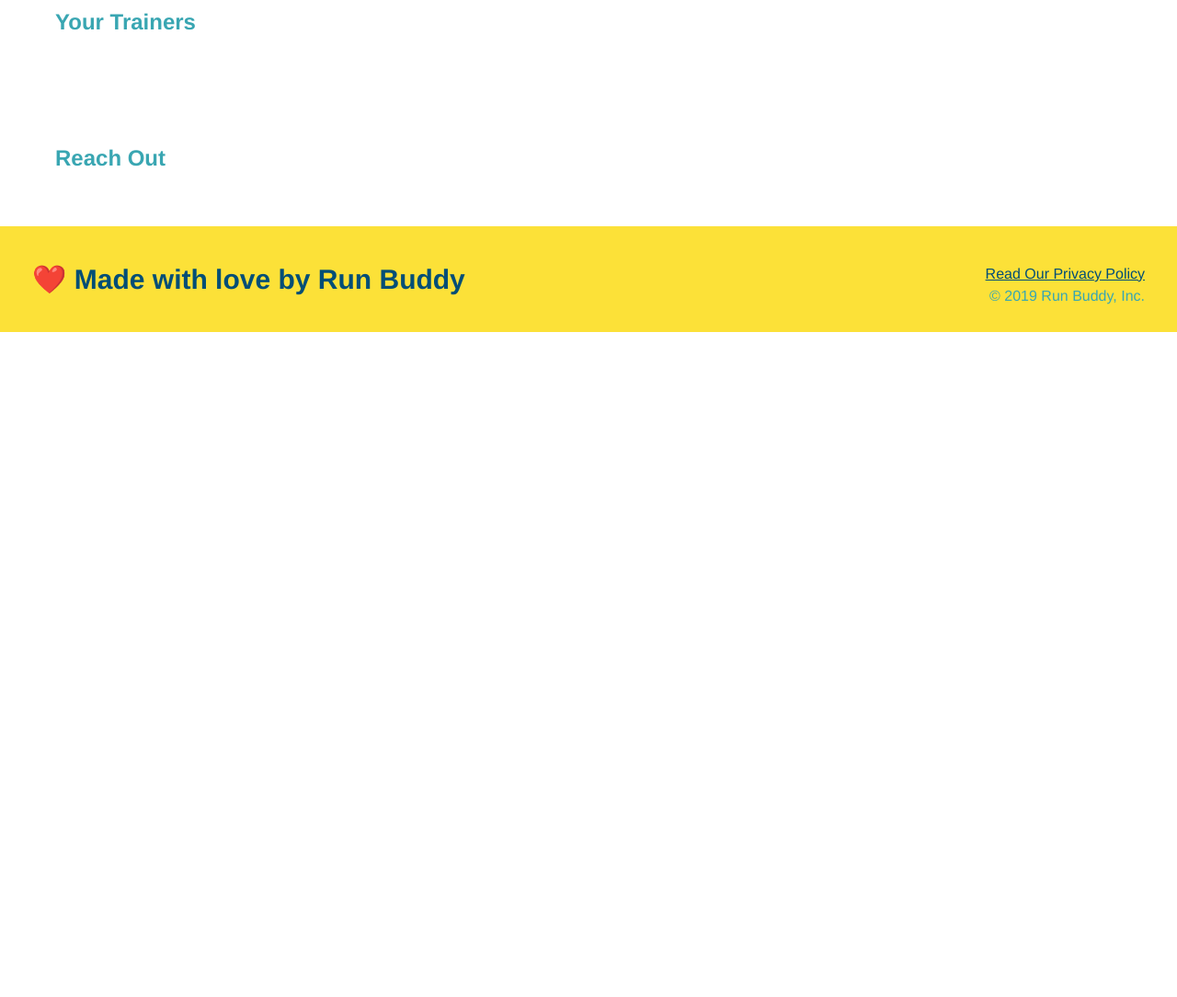
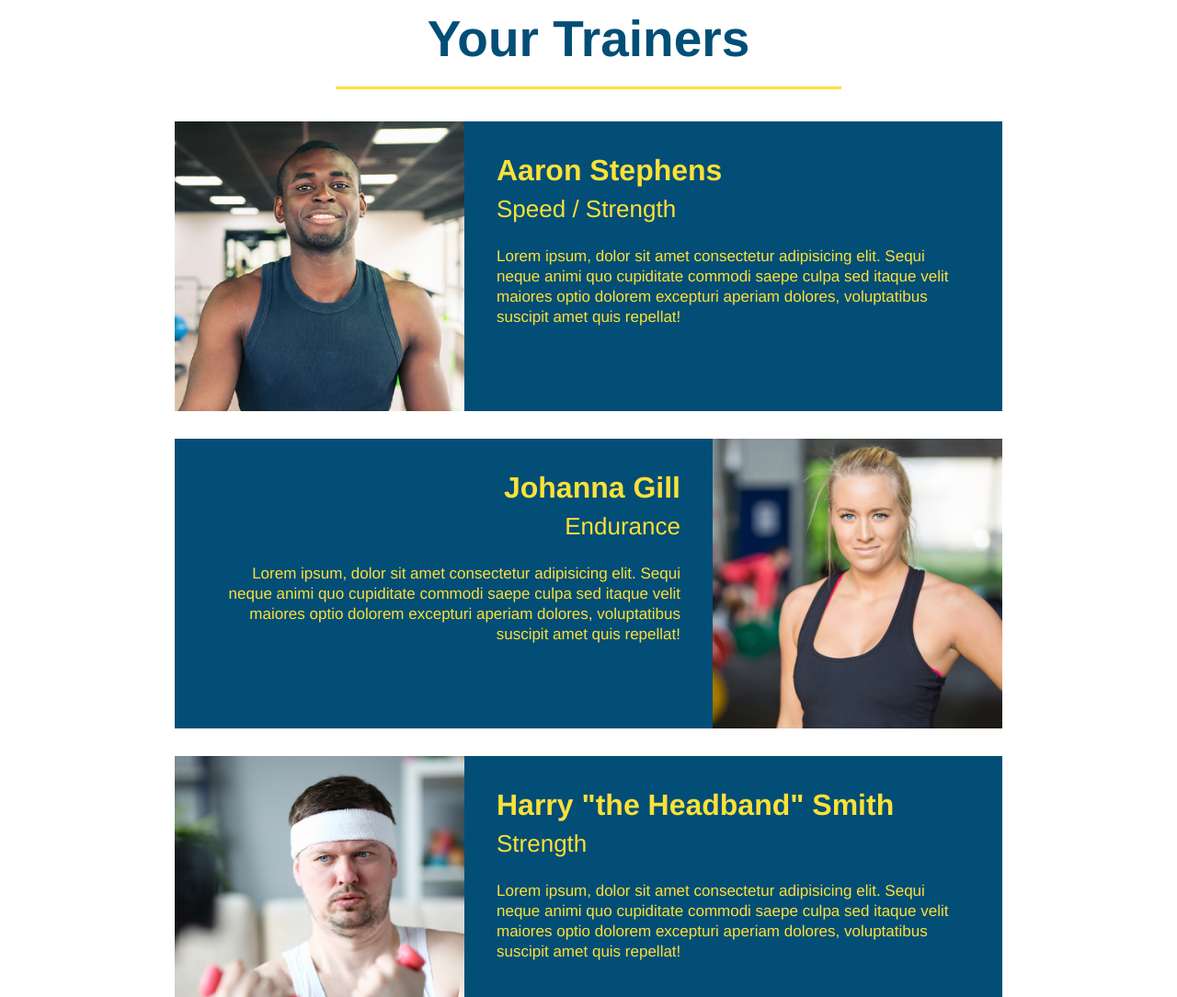
Before and after one commit to magoofy/run-buddy, a plain HTML site: page index.html in a window 1280 px wide. Shown: the part 2780-3864 px from the top of the page at 92% size. Before the commit the page ends 3141 px from the top, so only its background shows below. Drawn offline with Linux system fonts and the light colour scheme.

Commit message:
added trainers section

```diff
--- a/assets/css/style.css
+++ b/assets/css/style.css
@@ -166,3 +166,43 @@ section {
 .steps span{
     font-size: 38px;
 }
+
+/*trainers styling*/
+.trainers {
+    text-align: center;
+}
+.trainer {
+    width: 900px;
+    margin: 0 auto 30px auto;
+    background: #024e76;
+    color: #fce138;
+    overflow: auto;
+}
+.trainer img{
+    width: 35%;
+    float: left;
+}
+.trainer-bio {
+    padding: 35px;
+    float: left;
+    width: 65%;
+}
+.text-left {
+    text-align: left;
+}
+.text-right {
+    text-align: right;
+}
+.trainer-bio h3 {
+    font-size: 32px;
+    margin-bottom: 8px;
+}
+.trainer-bio h4 {
+    font-weight: lighter;
+    font-size: 26px;
+    margin-bottom: 25px;
+}
+.trainer-bio p {
+    font-size: 17px;
+    line-height: 1.3;
+}
--- a/index.html
+++ b/index.html
@@ -23,10 +23,10 @@
                     <a href ="#what-you-do">What You Do</a>
                 </li>
                 <li>
-                    <a href ="you-trainers">Your Trainers</a>
+                    <a href ="#your-trainers">Your Trainers</a>
                 </li>
                 <li>
-                    <a href ="reach-out">Reach out</a>
+                    <a href ="#reach-out">Reach out</a>
                 </li>
             </ul>
         </nav>
@@ -100,11 +100,49 @@
     </section>
 
     <!--your trainers section-->
-    <section>
-        <h2>Your Trainers</h2>
+    <section id="your-trainers" class="trainers">
+        <h2 class="section-title primary-border">
+        Your Trainers
+        </h2>
+        <!--First Trainer-->
+        <article class="trainer">
+            <img src="./assets/images/trainer-1.jpg" alt="Aaron Stephens in his workout clothes, ready to pump some iron">
+            <div class="trainer-bio text-left">
+                <h3>Aaron Stephens</h3>
+                <h4>Speed / Strength</h4>
+                <p>
+                    Lorem ipsum, dolor sit amet consectetur adipisicing elit. Sequi neque animi quo cupiditate commodi saepe culpa sed
+                    itaque velit maiores optio dolorem excepturi aperiam dolores, voluptatibus suscipit amet quis repellat!
+                </p>
+            </div>
+        </article>
+        <!--Second Trainer-->
+        <article class="trainer">
+            <div class="trainer-bio text-right">
+                <h3>Johanna Gill</h3>
+                <h4>Endurance</h4>
+                <p>
+                    Lorem ipsum, dolor sit amet consectetur adipisicing elit. Sequi neque animi quo cupiditate commodi saepe culpa sed
+                    itaque velit maiores optio dolorem excepturi aperiam dolores, voluptatibus suscipit amet quis repellat!
+                </p>
+            </div>
+            <img src="./assets/images/trainer-2.jpg" alt="Joanna Gill cooling off after a workout">
+        </article>
+        <!--Third Trainer-->
+        <article class="trainer">
+            <img src="./assets/images/trainer-3.jpg" alt="Harry Smith wearing a headband and lifting comically small pink weights">
+            <div class="trainer-bio text-left">
+                <h3>Harry "the Headband" Smith</h3>
+                <h4>Strength</h4>
+                <p>
+                    Lorem ipsum, dolor sit amet consectetur adipisicing elit. Sequi neque animi quo cupiditate commodi saepe culpa sed
+                    itaque velit maiores optio dolorem excepturi aperiam dolores, voluptatibus suscipit amet quis repellat!
+                </p>
+            </div>
+        </article>
     </section>
 
-      <!--reach out section-->
+    <!--reach out section-->
     <section>
         <h2>Reach Out</h2>
     </section>
```
Also changed, not shown: assets/images/trainer-1.jpg (added), assets/images/trainer-2.jpg (added), assets/images/trainer-3.jpg (added), 1 other file.
